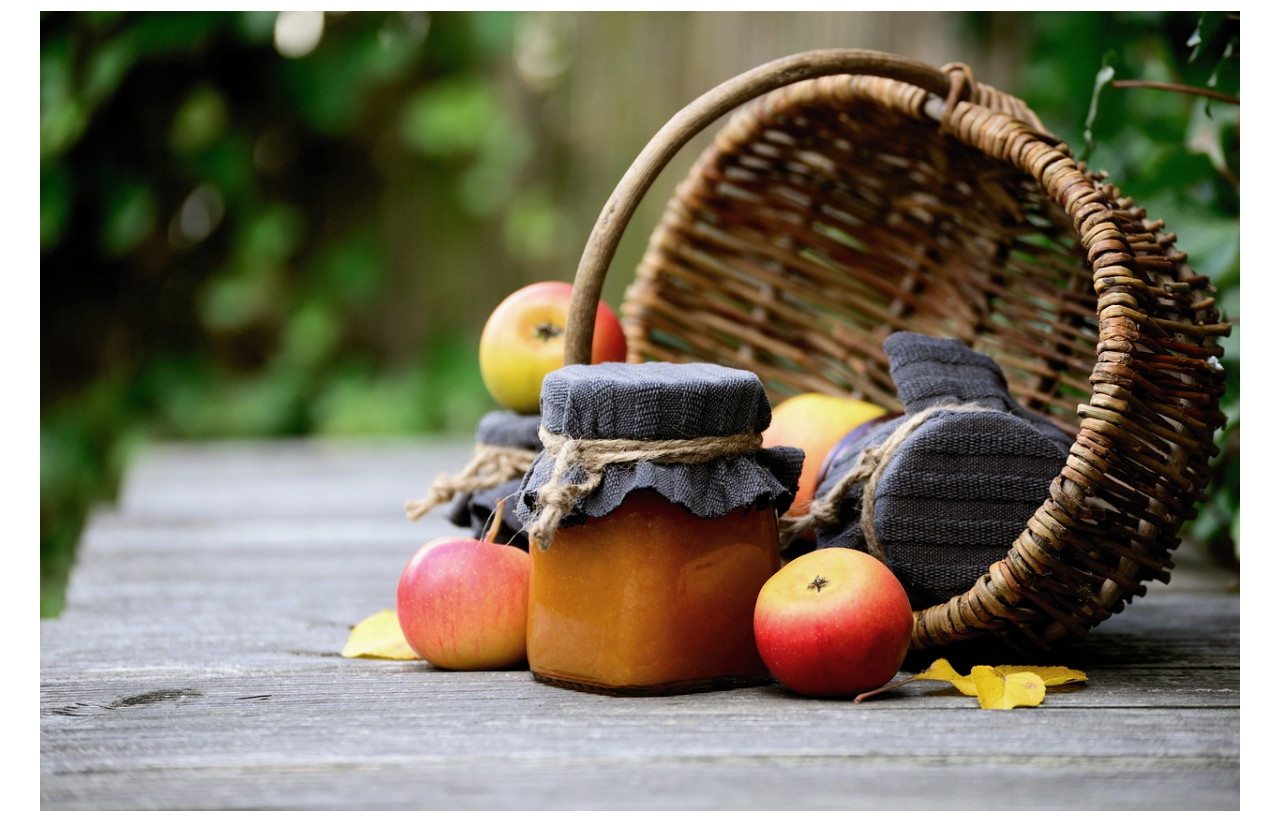
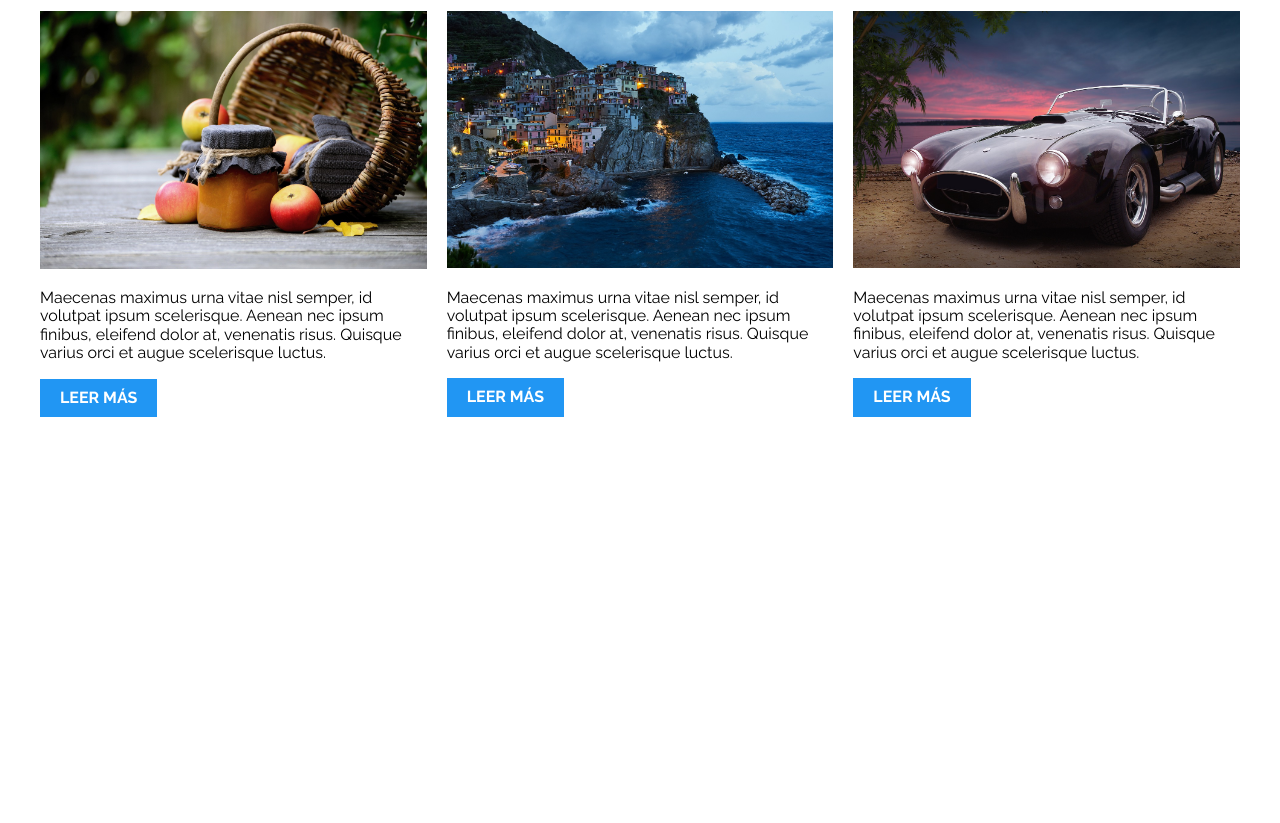
Before and after one commit to Fedejael/CCJ-DWC, a plain HTML site: page PATRONESRWD/04-3columnas_iguales_flexbox/index.html in a window 1280 px wide. Shown: the part 89-912 px from the top of the page. After the commit the page ends 800 px from the top, so only its background shows below. Drawn offline with nearby package versions, Linux system fonts and the light colour scheme.

Commit message:
Tres Columnas Iguales - Flexbox

```diff
--- a/PATRONESRWD/04-3columnas_iguales_flexbox/css/styles.css
+++ b/PATRONESRWD/04-3columnas_iguales_flexbox/css/styles.css
@@ -39,3 +39,10 @@ h1 {
 }
 
 /** CODIGO AQUI **/
+
+@media (min-width: 768px) {
+    .tres-columnas {
+        display: flex;
+        gap: 2rem;
+    }
+}
--- a/PATRONESRWD/04-3columnas_iguales_flexbox/index.html
+++ b/PATRONESRWD/04-3columnas_iguales_flexbox/index.html
@@ -12,7 +12,7 @@
 
 <body>
 
-    <div class="contenedor">
+    <div class="contenedor tres-columnas">
         <article class="entrada-blog">
             <h1>Titulo Entrada Blog</h1>
             <img src="img/imagen1.jpg">
```
